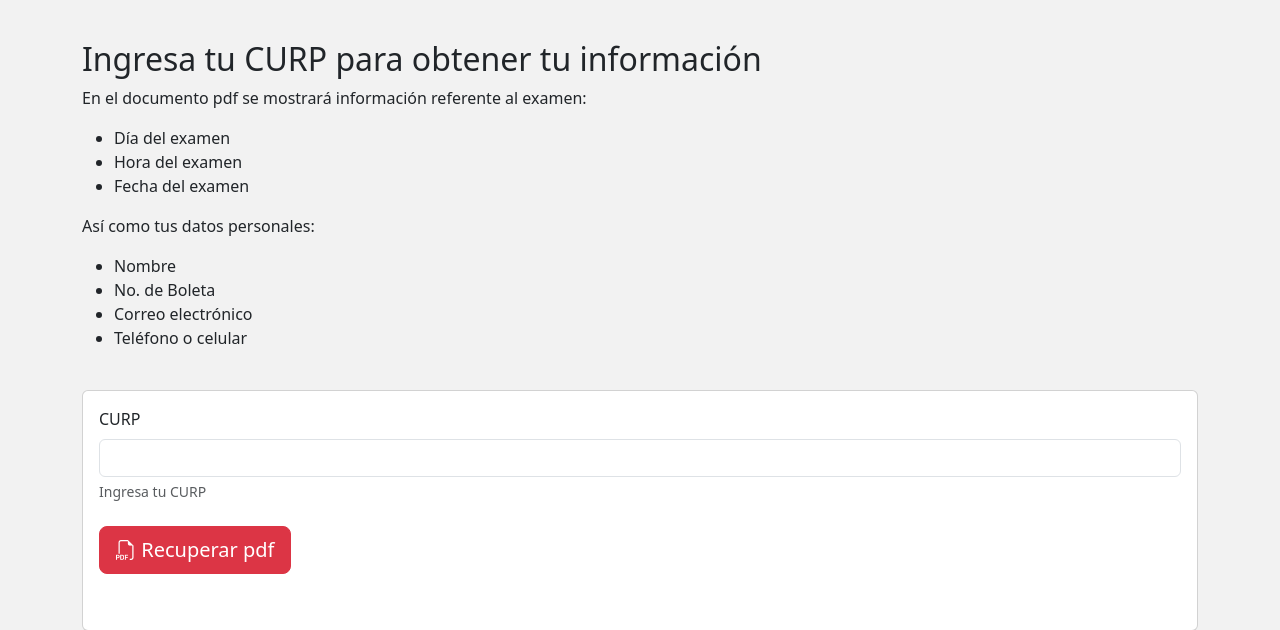
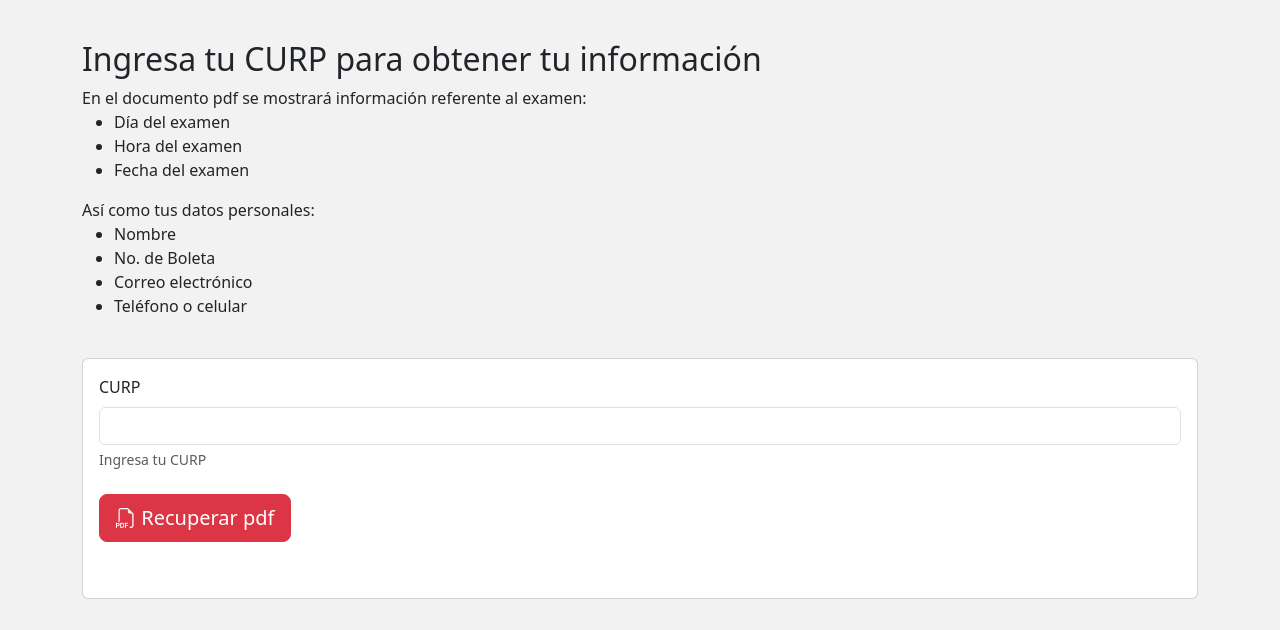
Before and after one commit to EnriqueCons/ingresoescom, a PHP site: page /WEB/pdf.html in a window 1280 px wide. Shown: the part 56-686 px from the top of the page. Run offline with PHP 8.4, Linux system fonts and the light colour scheme; grey boxes are pictures that could not be loaded.

Commit message:
stylefooter

```diff
--- a/admin.html
+++ b/admin.html
@@ -8,6 +8,7 @@
     <link href="https://cdn.jsdelivr.net/npm/bootstrap@5.3.2/dist/css/bootstrap.min.css" rel="stylesheet" integrity="sha384-T3c6CoIi6uLrA9TneNEoa7RxnatzjcDSCmG1MXxSR1GAsXEV/Dwwykc2MPK8M2HN" crossorigin="anonymous">
     <link rel="stylesheet" href="https://cdn.jsdelivr.net/npm/bootstrap-icons@1.11.2/font/bootstrap-icons.min.css">
     <link rel="stylesheet" href="styleTwo.css">
+    <link rel="stylesheet" href="stylefooter.css">
 </head>
 <body>
     <header>
--- a/index.html
+++ b/index.html
@@ -8,6 +8,7 @@
     <link href="https://cdn.jsdelivr.net/npm/bootstrap@5.3.2/dist/css/bootstrap.min.css" rel="stylesheet" integrity="sha384-T3c6CoIi6uLrA9TneNEoa7RxnatzjcDSCmG1MXxSR1GAsXEV/Dwwykc2MPK8M2HN" crossorigin="anonymous">
     <link rel="stylesheet" href="https://cdn.jsdelivr.net/npm/bootstrap-icons@1.11.2/font/bootstrap-icons.min.css">
     <link rel="stylesheet" href="styleOne.css">
+    <link rel="stylesheet" href="stylefooter.css">
 </head>
 <body>
     <header>
--- a/pdf.html
+++ b/pdf.html
@@ -8,6 +8,7 @@
     <link href="https://cdn.jsdelivr.net/npm/bootstrap@5.3.2/dist/css/bootstrap.min.css" rel="stylesheet" integrity="sha384-T3c6CoIi6uLrA9TneNEoa7RxnatzjcDSCmG1MXxSR1GAsXEV/Dwwykc2MPK8M2HN" crossorigin="anonymous">
     <link rel="stylesheet" href="https://cdn.jsdelivr.net/npm/bootstrap-icons@1.11.2/font/bootstrap-icons.min.css">
     <link rel="stylesheet" href="styleTwo.css">
+    <link rel="stylesheet" href="stylefooter.css">
 </head>
 <body>
     <header>
--- a/registro.html
+++ b/registro.html
@@ -8,6 +8,7 @@
         <link href="https://cdn.jsdelivr.net/npm/bootstrap@5.3.2/dist/css/bootstrap.min.css" rel="stylesheet" integrity="sha384-T3c6CoIi6uLrA9TneNEoa7RxnatzjcDSCmG1MXxSR1GAsXEV/Dwwykc2MPK8M2HN" crossorigin="anonymous">
         <link rel="stylesheet" href="https://cdn.jsdelivr.net/npm/bootstrap-icons@1.11.2/font/bootstrap-icons.min.css">
         <link rel="stylesheet" href="styleTwo.css">
+        <link rel="stylesheet" href="stylefooter.css">
     </head>
     <body>
         <header>
--- a/styleOne.css
+++ b/styleOne.css
@@ -38,7 +38,3 @@
     background-color: rgb(242, 242, 242);
     padding: 2rem;
 }
-
-p{
-    margin-bottom: 0rem;
-}
--- /dev/null
+++ b/stylefooter.css
@@ -0,0 +1,3 @@
+p{
+    margin-bottom: 0rem;
+}
```
